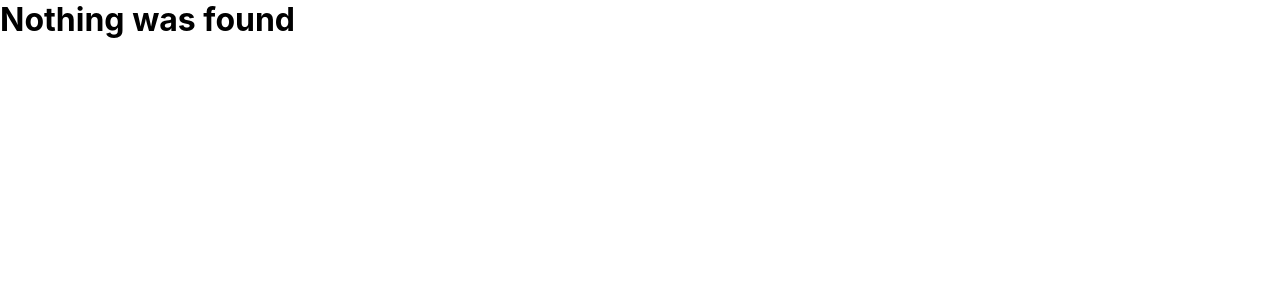
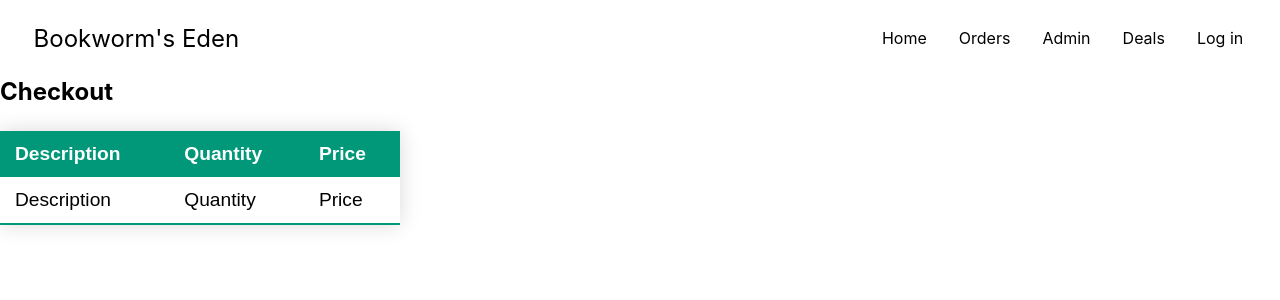
Before and after one commit to umarfchy/bookworms-eden-client, a React (Create React App) app: page /checkout in a window 1280 px wide. Shown: the top 300 px of the page. Built offline with nearby package versions, Linux system fonts and the light colour scheme.

Commit message:
added checkout outline

```diff
--- a/src/App.js
+++ b/src/App.js
@@ -16,6 +16,9 @@ function App() {
           <Route path='/admin'>
             <AdminArea></AdminArea>
           </Route>
+          <Route path='/checkout'>
+            <Checkout></Checkout>
+          </Route>
           <Route path='/*'>
           <div>
             <h1>Nothing was found</h1>
--- a/src/components/AdminArea/AdminArea.css
+++ b/src/components/AdminArea/AdminArea.css
@@ -30,6 +30,13 @@
     cursor: pointer;
 }
 
+.leftBar > ul > li > a {
+    text-decoration: none;
+    text-align: center;
+    margin: 0 auto;
+    color: white;
+}
+
 .leftBar > ul > li:hover {
     background: rgba(32, 35, 206, 0.89);
 
--- a/src/components/AdminArea/AdminArea.js
+++ b/src/components/AdminArea/AdminArea.js
@@ -4,7 +4,7 @@ import ManageBooks from '../ManageBooks/ManageBooks';
 import editIcon from './../../Images/icons/edit 1.png'
 import gridIcon from './../../Images/icons/grid 1.png'
 import plusIcon from './../../Images/icons/plus 1.png'
-import { Link, useHistory } from 'react-router-dom';
+import { Link } from 'react-router-dom';
 import AddBook from '../AddBook/AddBook';
 
 const AdminArea = () => {
@@ -24,6 +24,7 @@ const AdminArea = () => {
                     <img src={gridIcon} alt=""/> Add Book</li>
                 <li >
                     <img src={plusIcon} alt=""/> Edit Book</li>
+                <li> <Link to='/'>Home</Link></li>
             </ul>
             </div>
             <div className="rightShowcase">
--- a/src/components/Checkout/Checkout.css
+++ b/src/components/Checkout/Checkout.css
@@ -0,0 +1,36 @@
+.styled-table {
+    border-collapse: collapse;
+    margin: 25px 0;
+    font-size: 1.2rem;
+    font-family: sans-serif;
+    min-width: 400px;
+    box-shadow: 0 0 20px rgba(0, 0, 0, 0.15);
+}
+
+.styled-table thead tr {
+    background-color: #009879;
+    color: #ffffff;
+    text-align: left;
+}
+
+.styled-table th,
+.styled-table td {
+    padding: 12px 15px;
+}
+
+.styled-table tbody tr {
+    border-bottom: 1px solid #dddddd;
+}
+
+.styled-table tbody tr:nth-of-type(even) {
+    background-color: #f3f3f3;
+}
+
+.styled-table tbody tr:last-of-type {
+    border-bottom: 2px solid #009879;
+}
+
+.styled-table tbody tr.active-row {
+    font-weight: bold;
+    color: #009879;
+}
--- a/src/components/Checkout/Checkout.js
+++ b/src/components/Checkout/Checkout.js
@@ -1,10 +1,29 @@
 import React from 'react';
+import Naviagations from '../Navigations/Naviagations';
+import './Checkout.css'
 
 const Checkout = () => {
     return (
-        <div>
-
-        </div>
+        <>
+            <Naviagations></Naviagations>
+            <h2>Checkout</h2>
+            <table className="styled-table">
+            <thead>
+                <tr>
+                    <th>Description</th>
+                    <th>Quantity</th>
+                    <th>Price</th>
+                </tr>
+                </thead>
+                <tbody>
+                    <tr>
+                    <td>Description</td>
+                    <td>Quantity</td>
+                    <td>Price</td>
+                    </tr>
+                </tbody>
+            </table>
+        </>
     );
 };
 
```
